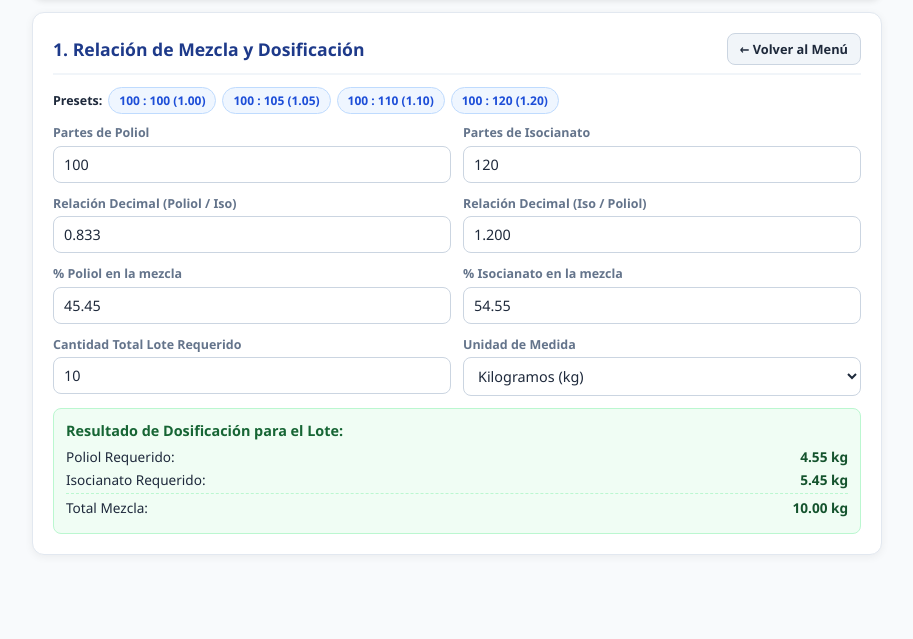
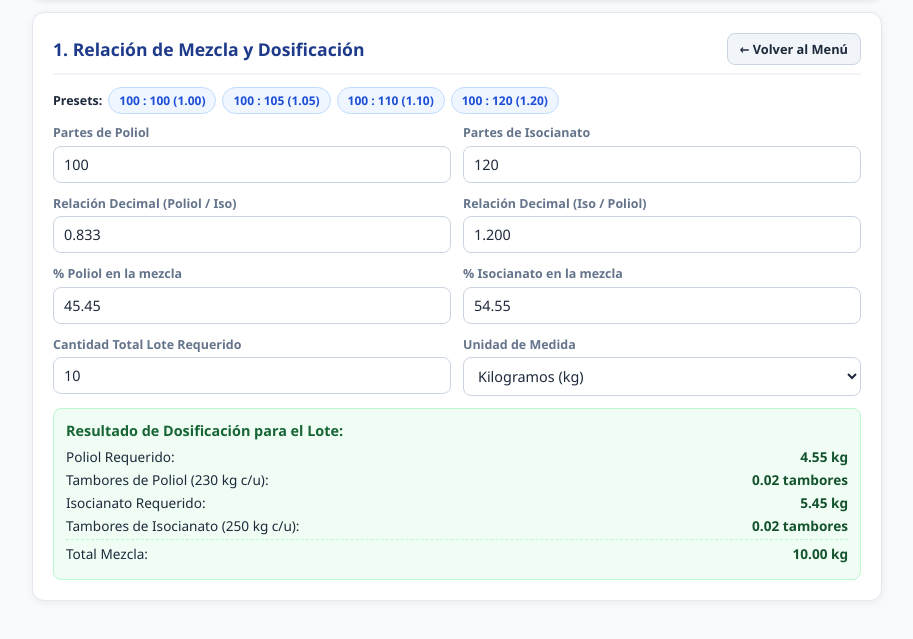
Before and after one commit to pedrojosebautistaamado-lab/RELACION-Y-CANTIDADES-POLIURETANO, a plain HTML site: page index.html in a window 1280 px wide. Both pictures are taken after a click on the button "Relación y Dosificación". Shown: the part 155-794 px from the top of the page, without its empty margins (183-1096 px from the left). Drawn offline with Linux system fonts and the light colour scheme.

Commit message:
Update index.html

```diff
--- a/index.html
+++ b/index.html
@@ -177,8 +177,16 @@
                 <span id="resPoliol">--</span>
             </div>
             <div class="result-row">
+                <span>Tambores de Poliol (230 kg c/u):</span>
+                <span id="resTamboresPol">--</span>
+            </div>
+            <div class="result-row">
                 <span>Isocianato Requerido:</span>
                 <span id="resIso">--</span>
+            </div>
+            <div class="result-row">
+                <span>Tambores de Isocianato (250 kg c/u):</span>
+                <span id="resTamboresIso">--</span>
             </div>
             <div class="result-row" style="border-top: 1px dashed #bbf7d0; padding-top: 4px; margin-top: 4px;">
                 <span>Total Mezcla:</span>
@@ -527,9 +535,20 @@
         if(suma <= 0) return;
         let mPol = (p / suma) * totalMasa;
         let mIso = (i / suma) * totalMasa;
+
         document.getElementById('resPoliol').innerText = mPol.toFixed(2) + " " + unidad;
         document.getElementById('resIso').innerText = mIso.toFixed(2) + " " + unidad;
         document.getElementById('resTotal').innerText = totalMasa.toFixed(2) + " " + unidad;
+
+        // Conversión a Kilogramos base para cálculo exacto de tambores
+        let mPolKg = unidad === 'lb' ? mPol * 0.453592 : (unidad === 'g' ? mPol / 1000 : mPol);
+        let mIsoKg = unidad === 'lb' ? mIso * 0.453592 : (unidad === 'g' ? mIso / 1000 : mIso);
+
+        let tamboresPol = mPolKg / 230;
+        let tamboresIso = mIsoKg / 250;
+
+        document.getElementById('resTamboresPol').innerText = tamboresPol.toFixed(2) + " tambores";
+        document.getElementById('resTamboresIso').innerText = tamboresIso.toFixed(2) + " tambores";
 
         calcPanel();
         calcFurgon();
```
